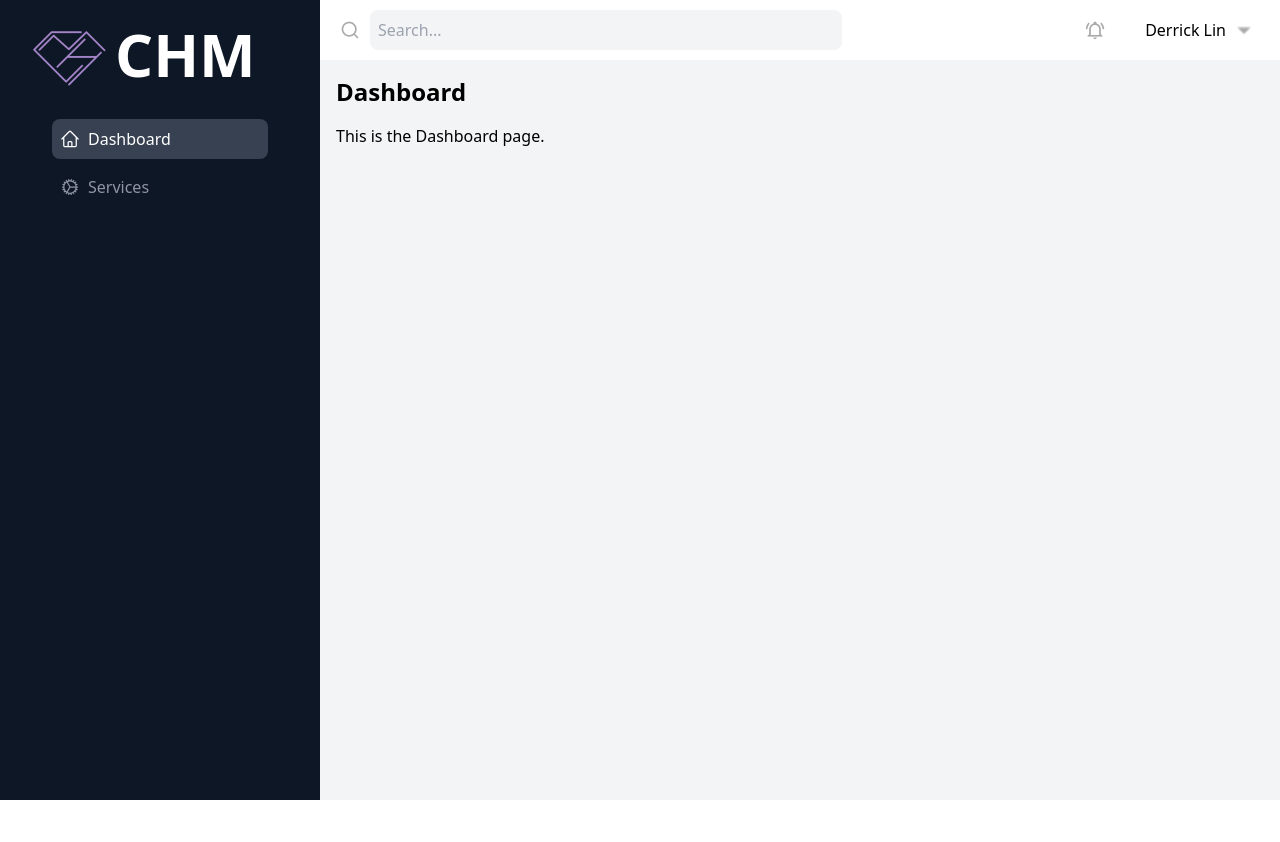
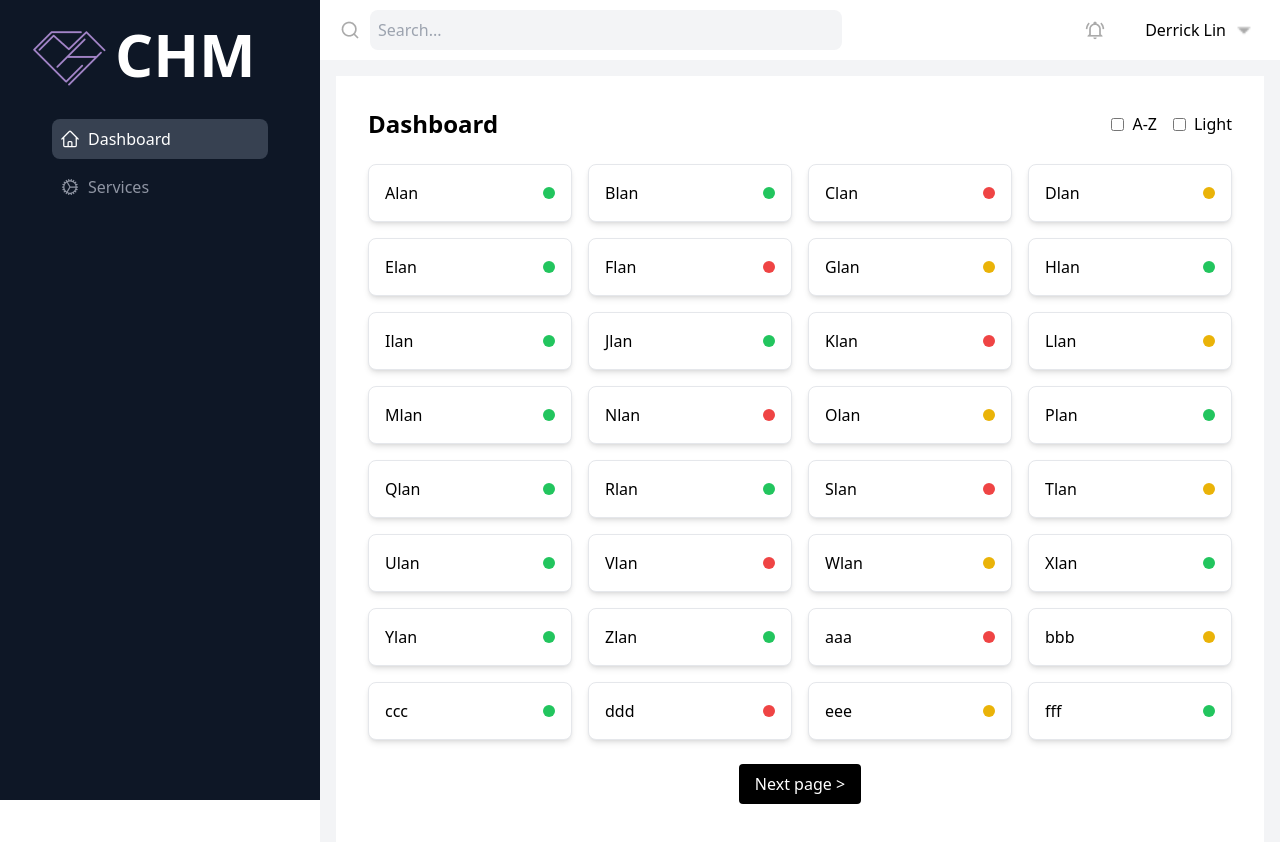
Before and after one commit to dodoooooooo/beta-end, a React (Vite) app: page / in a window 1280 px wide. Shown: the top 842 px of the page. Before the commit the page ends 800 px from the top, so only its background shows below. Built offline with nearby package versions, Linux system fonts and the light colour scheme.

Commit message:
dashboard update

```diff
--- a/src/components/Dashboard.tsx
+++ b/src/components/Dashboard.tsx
@@ -1,10 +1,127 @@
+import React, { useState } from 'react';
+
+const users = [
+  { name: 'Alan', status: 'green' },
+  { name: 'Blan', status: 'green' },
+  { name: 'Clan', status: 'red' },
+  { name: 'Dlan', status: 'yellow' },
+  { name: 'Elan', status: 'green' },
+  { name: 'Flan', status: 'red' },
+  { name: 'Glan', status: 'yellow' },
+  { name: 'Hlan', status: 'green' },
+  { name: 'Ilan', status: 'green' },
+  { name: 'Jlan', status: 'green' },
+  { name: 'Klan', status: 'red' },
+  { name: 'Llan', status: 'yellow' },
+  { name: 'Mlan', status: 'green' },
+  { name: 'Nlan', status: 'red' },
+  { name: 'Olan', status: 'yellow' },
+  { name: 'Plan', status: 'green' },
+  { name: 'Qlan', status: 'green' },
+  { name: 'Rlan', status: 'green' },
+  { name: 'Slan', status: 'red' },
+  { name: 'Tlan', status: 'yellow' },
+  { name: 'Ulan', status: 'green' },
+  { name: 'Vlan', status: 'red' },
+  { name: 'Wlan', status: 'yellow' },
+  { name: 'Xlan', status: 'green' },
+  { name: 'Ylan', status: 'green' },
+  { name: 'Zlan', status: 'green' },
+  { name: 'aaa', status: 'red' },
+  { name: 'bbb', status: 'yellow' },
+  { name: 'ccc', status: 'green' },
+  { name: 'ddd', status: 'red' },
+  { name: 'eee', status: 'yellow' },
+  { name: 'fff', status: 'green' },
+];
+
 const Dashboard = () => {
-    return (
-      <div>
-        <h1 className='mb-4 text-2xl font-bold'>Dashboard</h1>
-        <p>This is the Dashboard page.</p>
+  const [sortAZ, setSortAZ] = useState(false);
+  const [sortByLight, setSortByLight] = useState(false);
+
+  const toggleSortAZ = () => setSortAZ(!sortAZ);
+  const toggleSortByLight = () => setSortByLight(!sortByLight);
+
+  const sortedUsers = [...users].sort((a, b) => {
+    if (sortByLight) {
+      const statusDiff = getStatusOrder(a.status) - getStatusOrder(b.status);
+      if (statusDiff !== 0) return statusDiff;
+    }
+    if (sortAZ) {
+      return a.name.localeCompare(b.name);
+    }
+    return 0;
+  });
+
+  return (
+    <div className='bg-white min-h-screen p-8'>
+      <div className='flex justify-between items-center mb-6'>
+        <h1 className='text-2xl font-bold'>Dashboard</h1>
+        <div className='flex items-center space-x-4'>
+          <label className='flex items-center'>
+            <input
+              type='checkbox'
+              checked={sortAZ}
+              onChange={toggleSortAZ}
+              className='mr-2'
+            />
+            A-Z
+          </label>
+          <label className='flex items-center'>
+            <input
+              type='checkbox'
+              checked={sortByLight}
+              onChange={toggleSortByLight}
+              className='mr-2'
+            />
+            Light
+          </label>
+        </div>
       </div>
-    );
-  };
+      <div className='grid grid-cols-4 gap-4'>
+        {sortedUsers.map((user, index) => (
+          <div
+            key={index}
+            className='flex justify-between items-center p-4 border rounded-lg bg-white shadow-md text-black'
+          >
+            <span>{user.name}</span>
+            <span className={`w-3 h-3 rounded-full ${getStatusColor(user.status)}`}></span>
+          </div>
+        ))}
+      </div>
+      <div className='mt-6 flex justify-center'>
+        <button className='bg-black text-white px-4 py-2 rounded hover:bg-gray-700'>
+          Next page &gt;
+        </button>
+      </div>
+    </div>
+  );
+};
 
-  export default Dashboard;
+const getStatusColor = (status: string) => {
+  switch (status) {
+    case 'green':
+      return 'bg-green-500';
+    case 'yellow':
+      return 'bg-yellow-500';
+    case 'red':
+      return 'bg-red-500';
+    default:
+      return 'bg-gray-500';
+  }
+};
+
+const getStatusOrder = (status: string) => {
+  switch (status) {
+    case 'red':
+      return 1;
+    case 'yellow':
+      return 2;
+    case 'green':
+      return 3;
+    default:
+      return 4;
+  }
+};
+
+export default Dashboard;
```
